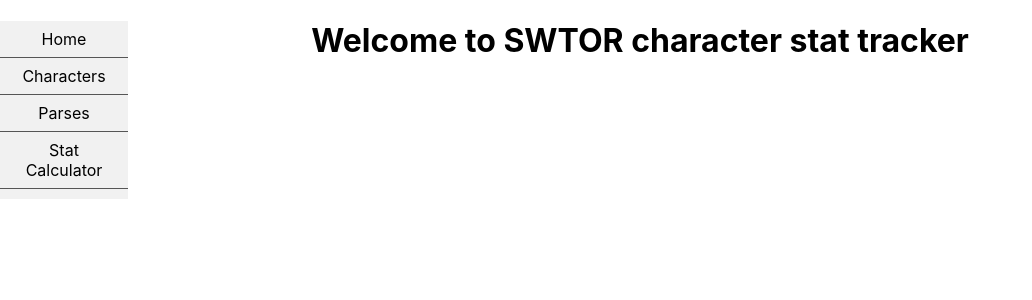
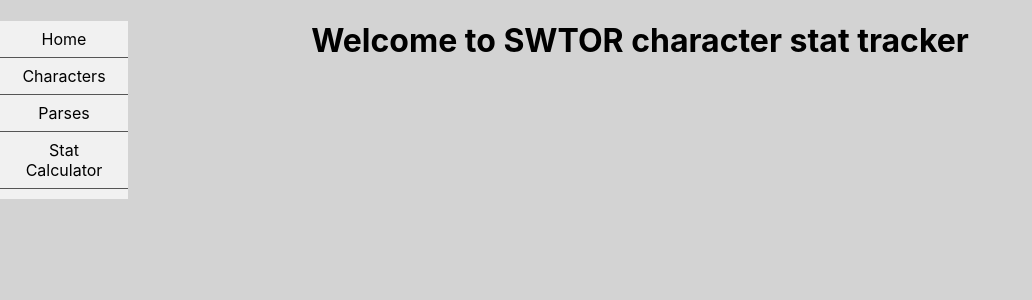
Before and after one commit to Maskonk/Swtor-Chraracter-tracker, a React (Create React App) app in the folder Front end/: page / in a window 1280 px wide. Shown: the top 300 px of the page, without its empty margins (0-1032 px from the left). Built offline with nearby package versions, Linux system fonts and the light colour scheme; no server answers.

Commit message:
Change background colour to gray

```diff
--- a/Front end/src/App.css
+++ b/Front end/src/App.css
@@ -2,3 +2,7 @@
   text-align: center;
   padding: 0;
 }
+
+body {
+  background-color: lightgrey;
+}
--- a/Front end/src/Containers/Characters.js
+++ b/Front end/src/Containers/Characters.js
@@ -49,22 +49,18 @@
     }
 
     handleAll() {
-        // this.setState({filter: null});
         this.filterData("All");
     }
 
     handle75() {
-        // this.setState({filter: "75"});
         this.filterData("75");
     }
 
     handleNot75() {
-        // this.setState({filter: "!75"});
         this.filterData("!75");
     }
 
     handleTank() {
-        // this.setState({filter: "Tank"});
         this.filterData("Tank");
     }
 
@@ -73,8 +69,9 @@
             return (
                 <tr key={index}>
                     <td> {index+1} </td>
-                    <td className={character.faction_name}>{character.character_name}</td>
-                    <td className={character.faction_name}>{character.class_name}</td>
+                    <td>{character.character_name}</td>
+                    <td>{character.class_name}</td>
+                    <td className={character.faction_name}>{character.faction_name}</td>
                     <td className={character.role}>{character.role}</td>
                     <td>{character.level}</td>
                     <td>{character.renown_rank}</td>
@@ -103,6 +100,7 @@
                             <th> </th>
                             <TableHeader headerName="Name" headerId="character_name" onSort={this.props.onSort} sortFields={this.props.sortFields} />
                             <TableHeader headerName="Class" headerId="class_name" onSort={this.props.onSort} sortFields={this.props.sortFields}  />
+                            <TableHeader headerName="Faction" headerId="faction_name" onSort={this.props.onSort} sortFields={this.props.sortFields}  />
                             <TableHeader headerName="Role" headerId="role" onSort={this.props.onSort} sortFields={this.props.sortFields}  />
                             <TableHeader headerName="Level" headerId="level" onSort={this.props.onSort} sortFields={this.props.sortFields}  />
                             <TableHeader headerName="Renown Rank" headerId="renown_rank" onSort={this.props.onSort} sortFields={this.props.sortFields} />
```
